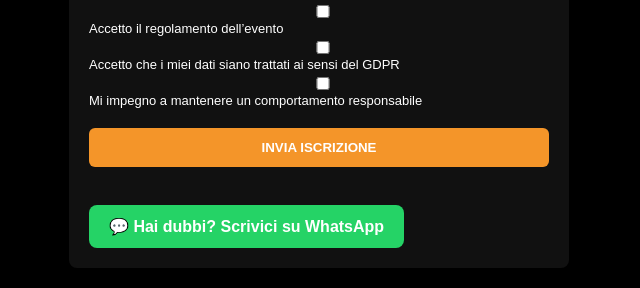
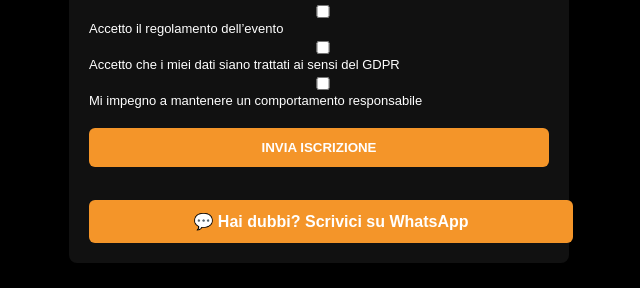
Before and after one commit to NightRiders57/Route57KM3, a Flask app: page / in a window 1280 px wide. Shown: the part 1192-1480 px from the top of the page, without its empty margins (321-961 px from the left). After the commit the page ends 1455 px from the top, so only its background shows below. Run offline with Flask 3, Linux system fonts and the light colour scheme; parts of the project's set-up code (start-up, migrations or seed data) failed here and were passed over.

Commit message:
Update style.css

```diff
--- a/static/style.css
+++ b/static/style.css
@@ -84,17 +84,19 @@ button:hover {
 }
 
 .whatsapp-btn {
-    display: inline-block;
-    margin-top: 20px;
-    padding: 12px 20px;
-    background-color: #25D366;
-    color: white;
-    text-decoration: none;
-    font-weight: bold;
-    border-radius: 8px;
-    text-align: center;
+  display: block;
+  width: 100%;
+  padding: 12px;
+  background-color: #f49529;
+  color: #fff;
+  border-radius: 6px;
+  margin-top: 15px;
+  text-decoration: none;
+  font-weight: bold;
+  text-align: center;
+  cursor: pointer;
 }
 
 .whatsapp-btn:hover {
-    background-color: #1ebe5d;
+  background-color: #ff8800;
 }
```
